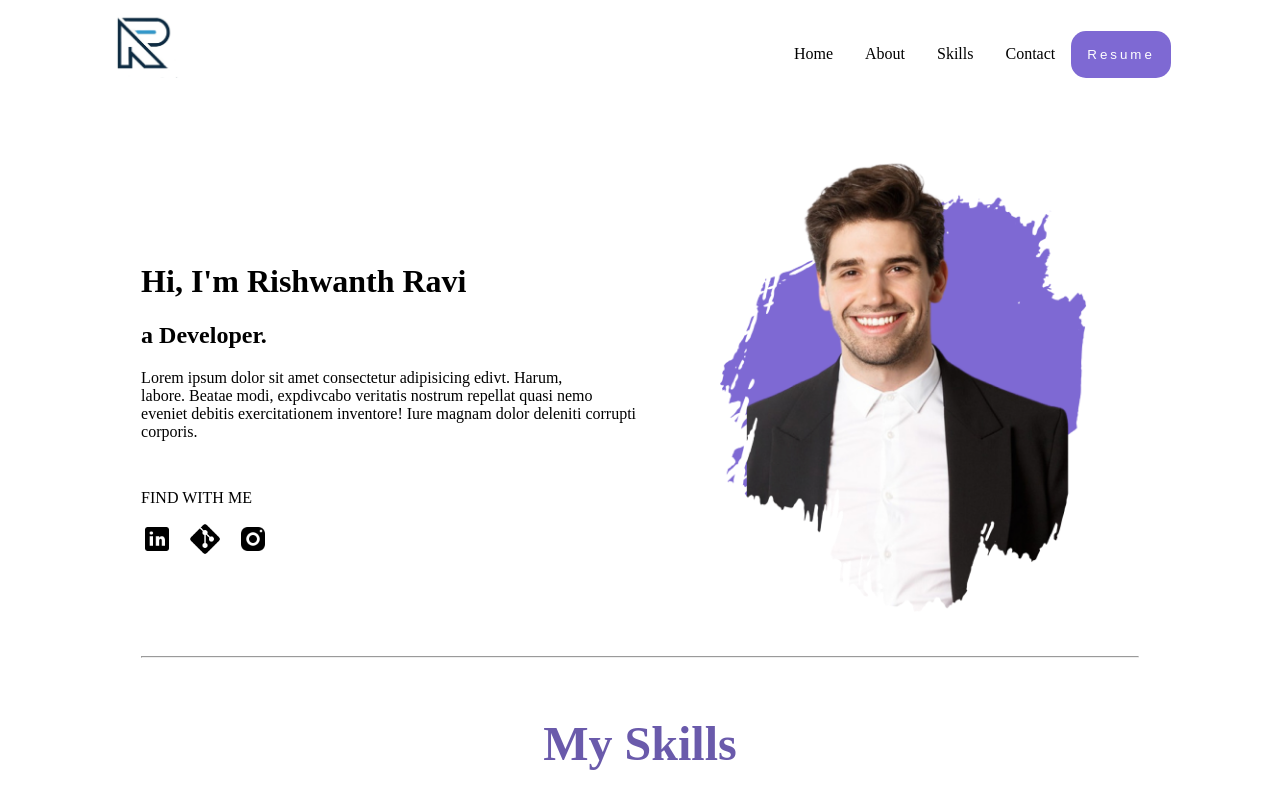
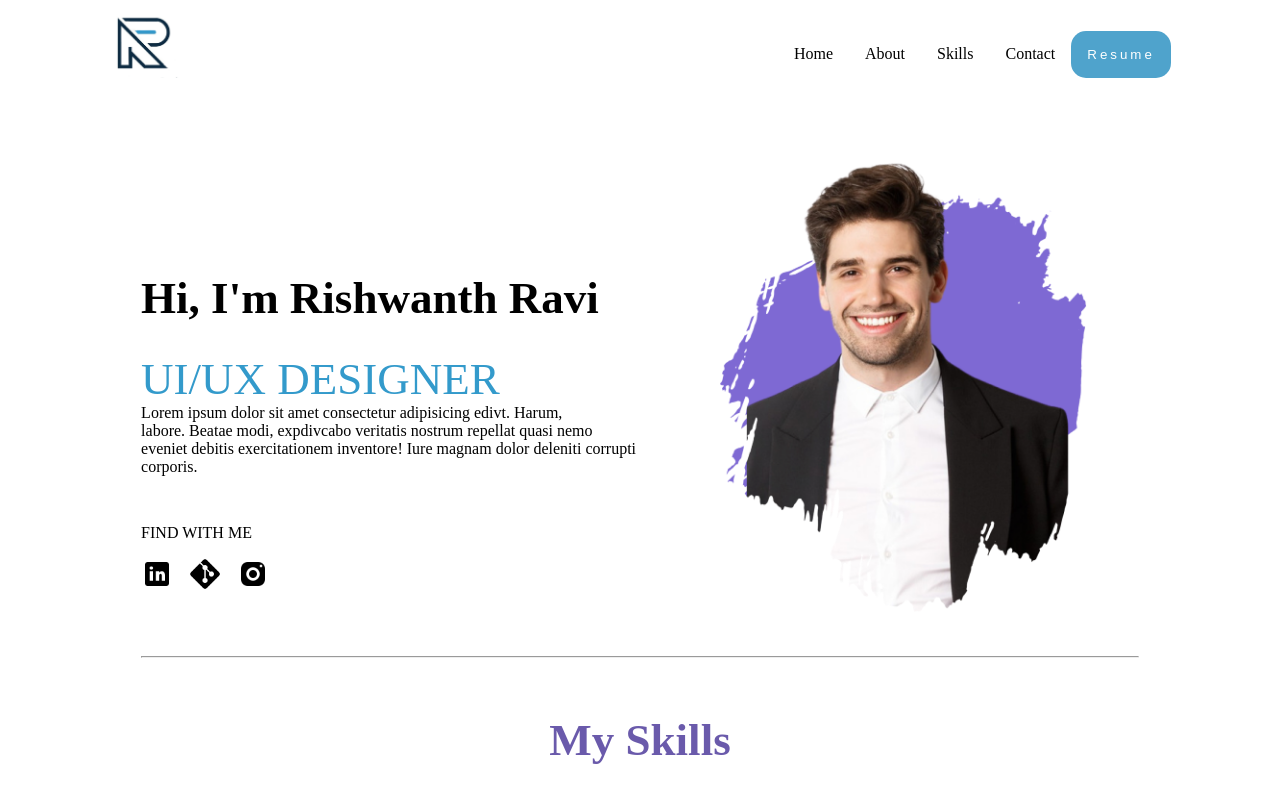
Before and after one commit to Rishikathron/Portfolio, an Angular app in the folder Portfolio/: page / in a window 1280 px wide. Shown: the top 800 px of the page. Built offline with nearby package versions, Linux system fonts and the light colour scheme.

Commit message:
changes for role in body

```diff
--- a/Portfolio/src/app/body/body.component.css
+++ b/Portfolio/src/app/body/body.component.css
@@ -9,6 +9,73 @@ ul li {
     list-style: none;
 }
 
+/* ----------dev animation---------- */
+.outer-headings {
+    display: flex;
+    flex-direction: row;
+    justify-content: center;
+    align-items: center;
+  }
+  .alterrole{
+    display: none;
+  }
+
+  h1 {
+    font-size: 45px;
+  }
+
+
+  .inner-headings {
+    margin: 0;
+    height: 50px;
+    line-height: 50px;
+    font-size: 45px;
+    text-transform: uppercase;
+    overflow: hidden;
+  }
+
+  .inner-headings span {
+    position: relative;
+    color: rgb(51,154,203);
+    animation: animation 10s ease infinite;
+  }
+
+  @keyframes animation {
+    0%,
+    100% {
+      top: 0;
+    }
+    20% {
+      top: 0;
+    }
+    25% {
+      top: -50px;
+    }
+    45% {
+      top: -50px;
+    }
+    50% {
+      top: -100px;
+    }
+    70% {
+      top: -100px;
+    }
+    75% {
+      top: -150px;
+    }
+    95% {
+      top: -150px;
+    }
+  }
+  @media (max-width:720px){
+    .outer-headings {
+      display:  none;
+    }
+    .alterrole{
+      display: block;
+    }
+  }
+/* --------------- */
 .flexi {
     list-style: none;
     display: flex;
@@ -19,8 +86,9 @@ ul li {
 }
 
 .sociallinks{
-margin-top: 2rem;
+    margin-top: 2rem;
 }
+
 .flexi{
     display: grid;
     grid-template-columns: 2rem 2rem 2rem;
--- a/Portfolio/src/app/body/body.component.html
+++ b/Portfolio/src/app/body/body.component.html
@@ -4,7 +4,19 @@
         <div class="hero">
             <div class="name">
                 <h1>Hi, I'm Rishwanth Ravi</h1>
-                <h2 span = "dev">a Developer.</h2>
+                <div class="outer-headings">
+                    <div class="inner-headings">
+                        <span>
+                          UI/UX Designer <br />
+                          Front-End Developer <br />
+                          Back-End Developer <br />
+                          Full-Stack Developer <br />
+                        </span>
+                    </div>
+                </div>
+                <div class="alterrole">
+                    <h2>A Developer</h2>
+                </div>
             </div>
 
             <div class="about">
--- a/Portfolio/src/app/body/body.component.ts
+++ b/Portfolio/src/app/body/body.component.ts
@@ -9,4 +9,5 @@ export class BodyComponent {
 
     details : string[] = ["../../../assets/SKILLS/html.png","../../../assets/SKILLS/css-3.png","../../../assets/SKILLS/python.png","../../../assets/SKILLS/.NEt.png","../../../assets/SKILLS/C_sharp.png","../../../assets/SKILLS/github.png",
                           "../../../assets/SKILLS/js.png","../../../assets/SKILLS/postgres.png","../../../assets/SKILLS/netcore.png","../../../assets/SKILLS/Angular.png"]
-}
+
+    }
--- a/Portfolio/src/app/header/header.component.css
+++ b/Portfolio/src/app/header/header.component.css
@@ -35,7 +35,7 @@ nav{
 .btn{
     padding : 1rem;
     border-radius: 15px;
-    background-color: rgb(126,105,211);
+    background-color: rgba(56, 151, 198, 0.881);
     color: white;
     border: none;
     letter-spacing: 3px;
```
Also changed, not shown: 2 other files (tests, documents, lock files or other folders).
